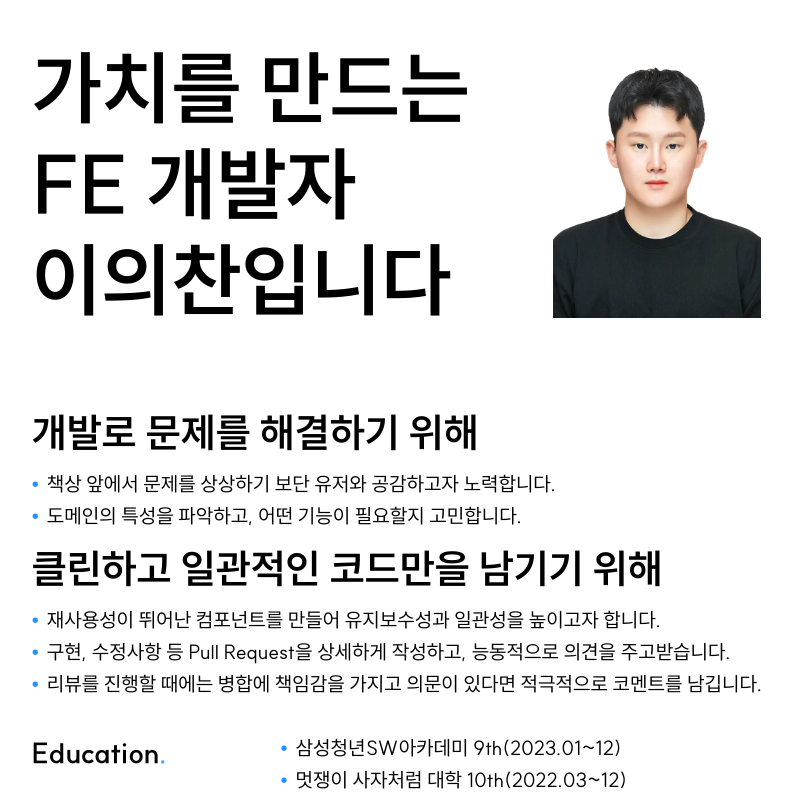
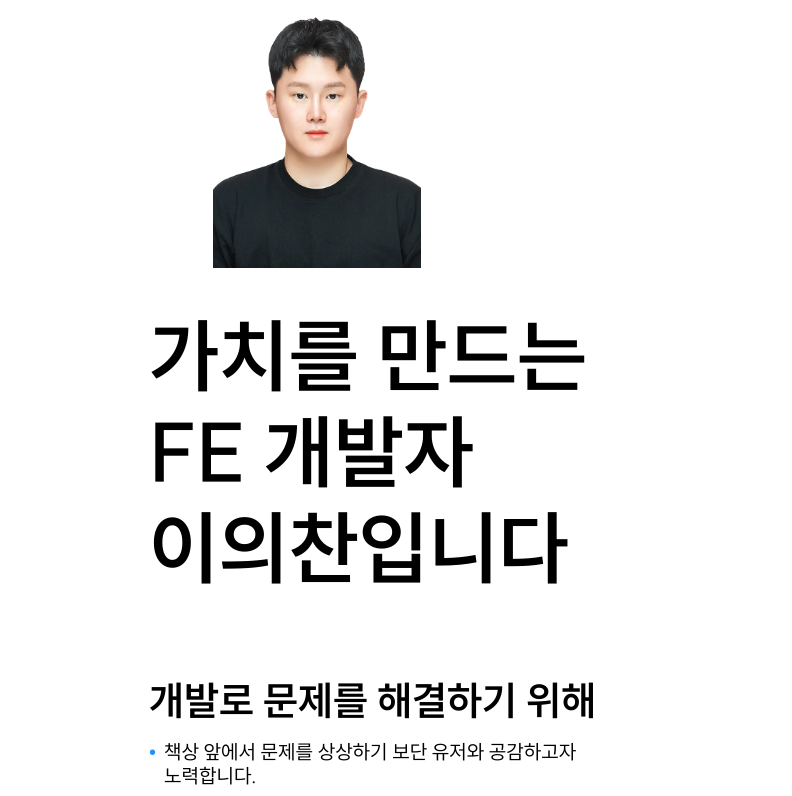
Before and after one commit to Legitgoons/Resume, a Next.js app: page / in a window 1280 px wide. Shown: the top 796 px of the page, without its empty margins (235-1027 px from the left). Built offline with nearby package versions, Linux system fonts and the light colour scheme.

Commit message:
Chore: 전체 너비와 Title image margin 수정

```diff
--- a/src/app/components/intro/Title.tsx
+++ b/src/app/components/intro/Title.tsx
@@ -16,7 +16,7 @@ export default function Title() {
       <Image
         src={photo}
         alt="photo"
-        className="ml-6 w-52 self-center md:ml-10 lg:ml-20"
+        className="ml-6 w-52 self-center md:ml-10 lg:ml-16"
       />
     </section>
   );
--- a/src/app/page.tsx
+++ b/src/app/page.tsx
@@ -5,7 +5,7 @@ import Education from './components/profile/Education';
 
 export default function Home() {
   return (
-    <main className="flex w-4/5 flex-col gap-y-10 break-keep md:w-2/3 lg:w-7/12">
+    <main className="flex w-4/5 flex-col gap-y-10 break-keep md:w-2/3 lg:w-1/2 xl:w-2/5">
       <Title />
       <Intro />
       <Education />
```
